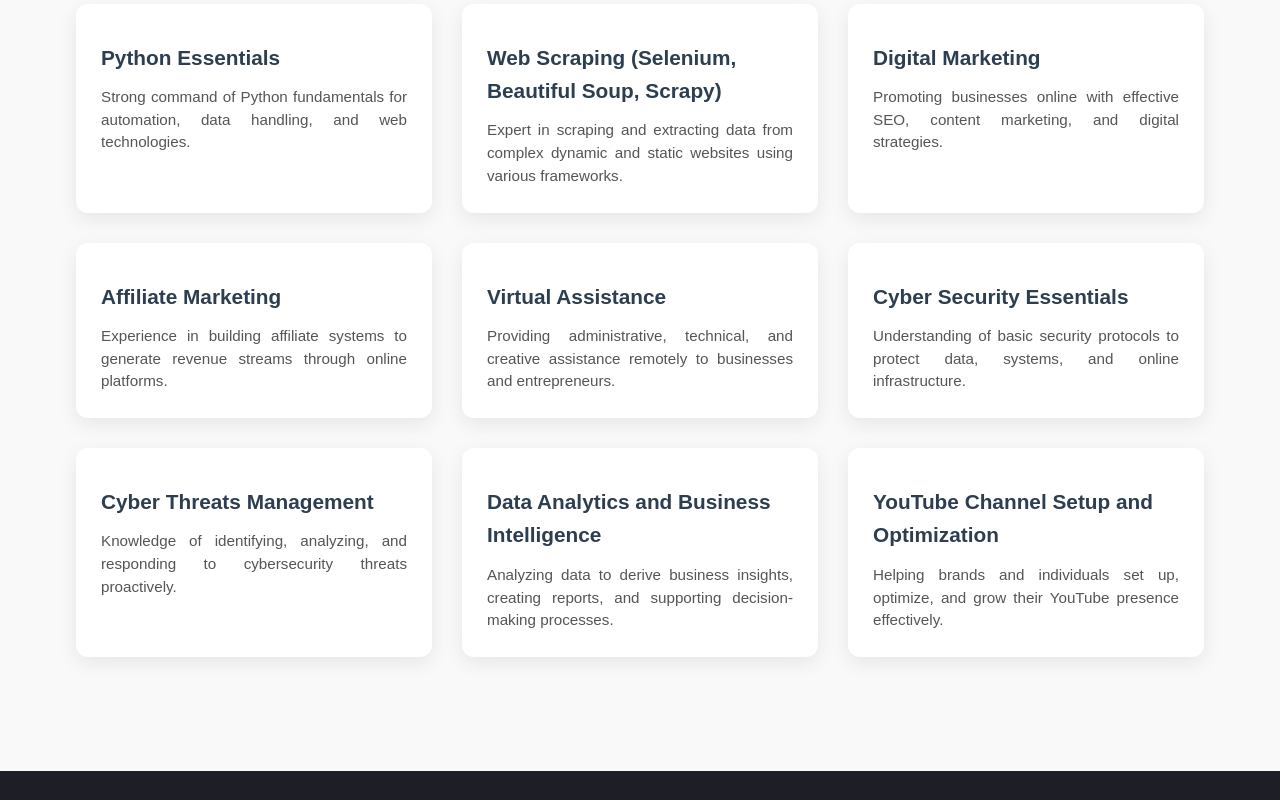
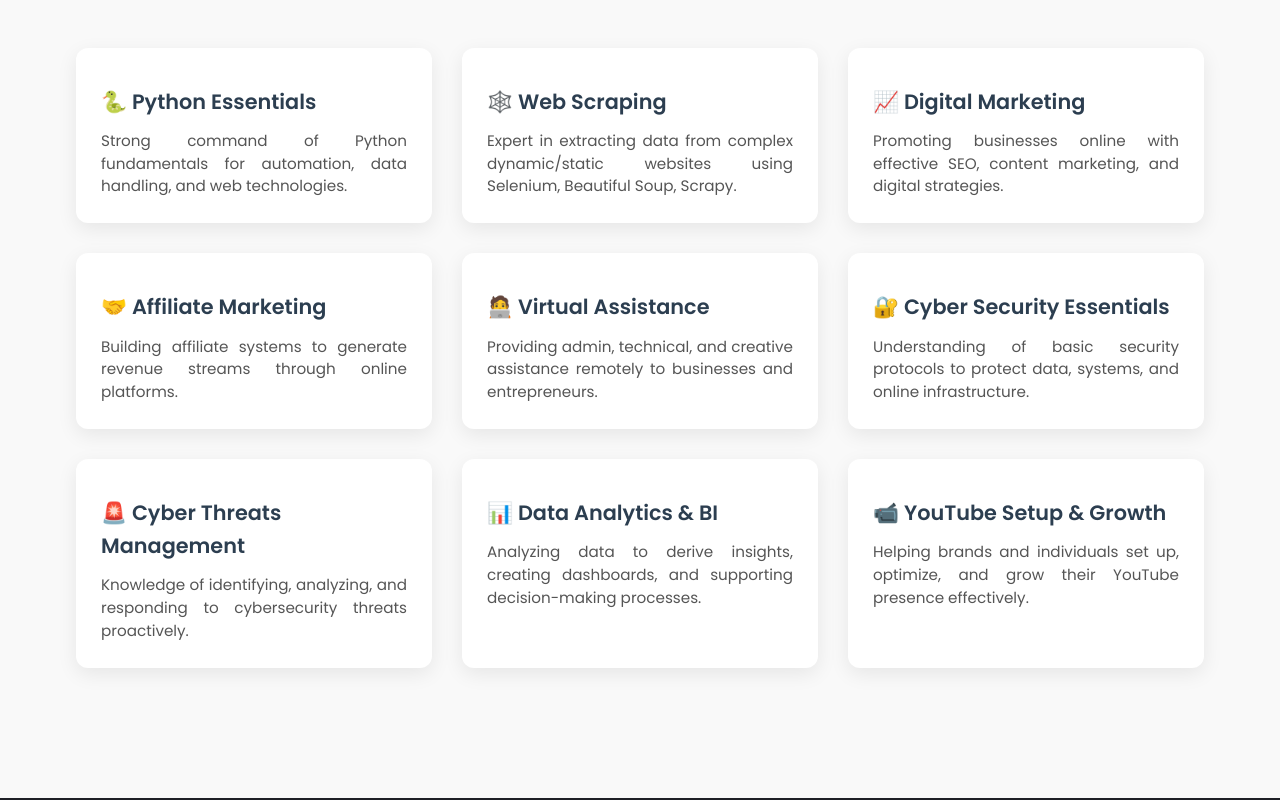
Before and after one commit to MMKhokhar/khokhar-Portfolio, a plain HTML site: page skills.html in a window 1280 px wide. Shown: the part 246-1046 px from the top of the page. Drawn offline with Linux system fonts and the light colour scheme.

Commit message:
Update skills.html

```diff
--- a/skills.html
+++ b/skills.html
@@ -8,6 +8,7 @@
   <link rel="stylesheet" href="style.css" />
   <script src="script.js" defer></script>
   <link rel="icon" href="Logo.png" />
+  <link href="https://fonts.googleapis.com/css2?family=Poppins:wght@400;600&display=swap" rel="stylesheet">
 </head>
 <body>
 
@@ -35,57 +36,58 @@
 </header>
 
 <!-- Skills Section -->
-<section class="skills">
+<section class="skills-section">
   <div class="container">
-    <h1 class="section-title">Skills</h1>
-
+    <h1 class="section-title">My Professional Skills</h1>
     <div class="skills-grid">
 
-      <!-- Skill Card -->
-      <div class="skill-card">
-        <h2>Python Essentials</h2>
+  <div class="skill-card fade-in">
+    <h2>🐍 Python Essentials</h2>
     <p>Strong command of Python fundamentals for automation, data handling, and web technologies.</p>
   </div>
 
-      <div class="skill-card">
-        <h2>Web Scraping (Selenium, Beautiful Soup, Scrapy)</h2>
-        <p>Expert in scraping and extracting data from complex dynamic and static websites using various frameworks.</p>
+  <div class="skill-card fade-in">
+    <h2>🕸️ Web Scraping</h2>
+    <p>Expert in extracting data from complex dynamic/static websites using Selenium, Beautiful Soup, Scrapy.</p>
   </div>
 
-      <div class="skill-card">
-        <h2>Digital Marketing</h2>
+  <div class="skill-card fade-in">
+    <h2>📈 Digital Marketing</h2>
     <p>Promoting businesses online with effective SEO, content marketing, and digital strategies.</p>
   </div>
 
-      <div class="skill-card">
-        <h2>Affiliate Marketing</h2>
-        <p>Experience in building affiliate systems to generate revenue streams through online platforms.</p>
+  <div class="skill-card fade-in">
+    <h2>🤝 Affiliate Marketing</h2>
+    <p>Building affiliate systems to generate revenue streams through online platforms.</p>
   </div>
 
-      <div class="skill-card">
-        <h2>Virtual Assistance</h2>
-        <p>Providing administrative, technical, and creative assistance remotely to businesses and entrepreneurs.</p>
+  <div class="skill-card fade-in">
+    <h2>🧑‍💻 Virtual Assistance</h2>
+    <p>Providing admin, technical, and creative assistance remotely to businesses and entrepreneurs.</p>
   </div>
 
-      <div class="skill-card">
-        <h2>Cyber Security Essentials</h2>
+  <div class="skill-card fade-in">
+    <h2>🔐 Cyber Security Essentials</h2>
     <p>Understanding of basic security protocols to protect data, systems, and online infrastructure.</p>
   </div>
 
-      <div class="skill-card">
-        <h2>Cyber Threats Management</h2>
+  <div class="skill-card fade-in">
+    <h2>🚨 Cyber Threats Management</h2>
     <p>Knowledge of identifying, analyzing, and responding to cybersecurity threats proactively.</p>
   </div>
 
-      <div class="skill-card">
-        <h2>Data Analytics and Business Intelligence</h2>
-        <p>Analyzing data to derive business insights, creating reports, and supporting decision-making processes.</p>
+  <div class="skill-card fade-in">
+    <h2>📊 Data Analytics & BI</h2>
+    <p>Analyzing data to derive insights, creating dashboards, and supporting decision-making processes.</p>
   </div>
 
-      <div class="skill-card">
-        <h2>YouTube Channel Setup and Optimization</h2>
+  <div class="skill-card fade-in">
+    <h2>📹 YouTube Setup & Growth</h2>
     <p>Helping brands and individuals set up, optimize, and grow their YouTube presence effectively.</p>
   </div>
+
+</div>
+
 
     </div>
   </div>
@@ -96,18 +98,10 @@
   <div class="container footer-flex">
     <p>© 2025 M Maqsood. All rights reserved.</p>
     <div class="social-icons">
-      <a href="https://www.facebook.com/MMKhokhar777" target="_blank">
-        <img src="facebook-icon.png" alt="Facebook" />
-      </a>
-      <a href="https://www.linkedin.com/in/mkhokhar1" target="_blank">
-        <img src="linkedin-icon.png" alt="LinkedIn" />
-      </a>
-      <a href="https://wa.me/923137742971" target="_blank">
-        <img src="WhatsApp.png" alt="WhatsApp" />
-      </a>
-      <a href="mailto:mmofficialswl@gmail.com" target="_blank">
-        <img src="Gmail.png" alt="Gmail" />
-      </a>
+      <a href="https://www.facebook.com/MMKhokhar777" target="_blank"><img src="facebook-icon.png" alt="Facebook" /></a>
+      <a href="https://www.linkedin.com/in/mkhokhar1" target="_blank"><img src="linkedin-icon.png" alt="LinkedIn" /></a>
+      <a href="https://wa.me/923137742971" target="_blank"><img src="WhatsApp.png" alt="WhatsApp" /></a>
+      <a href="mailto:mmofficialswl@gmail.com" target="_blank"><img src="Gmail.png" alt="Gmail" /></a>
     </div>
   </div>
 </footer>
```
Lines whose indentation alone changed are shown as unchanged.
